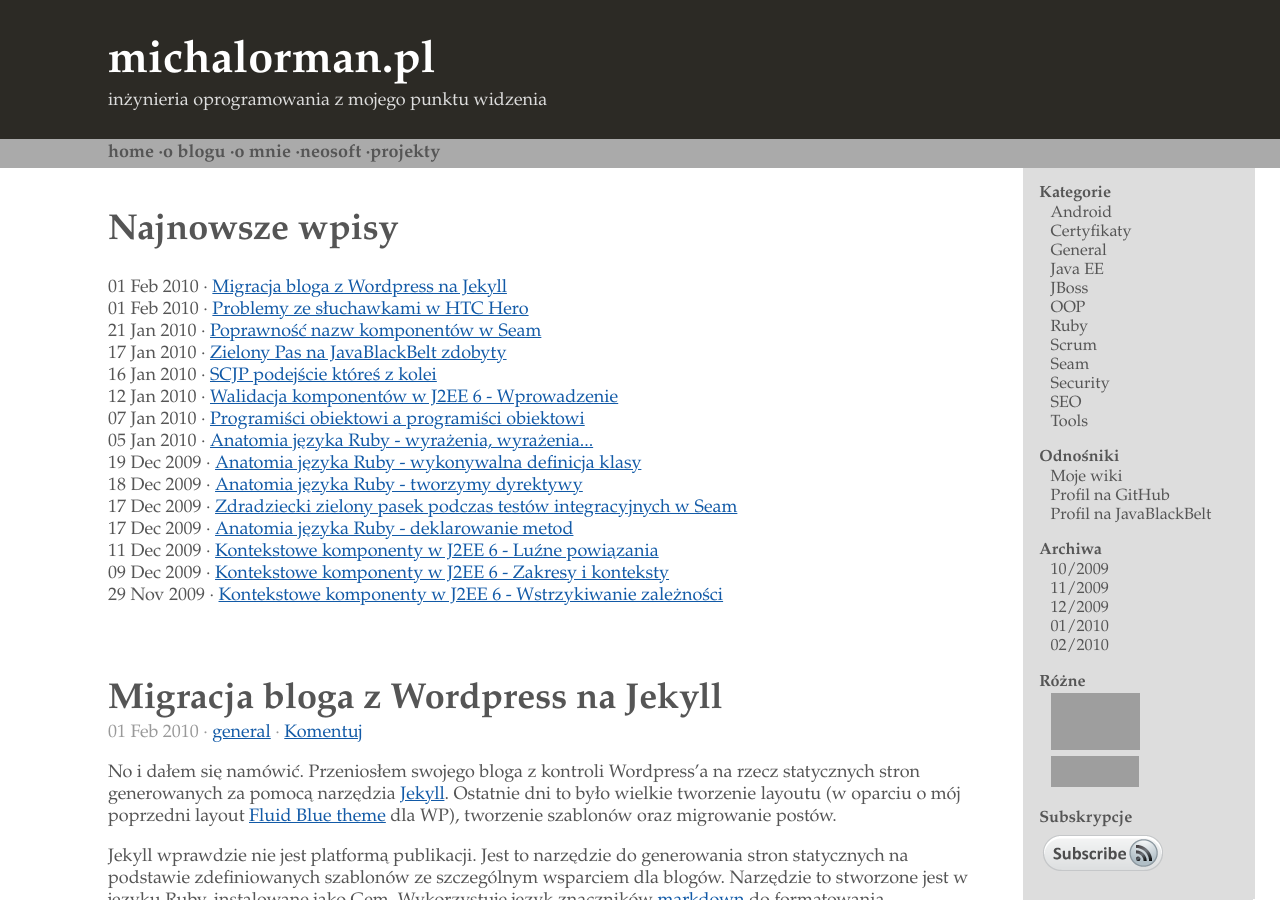
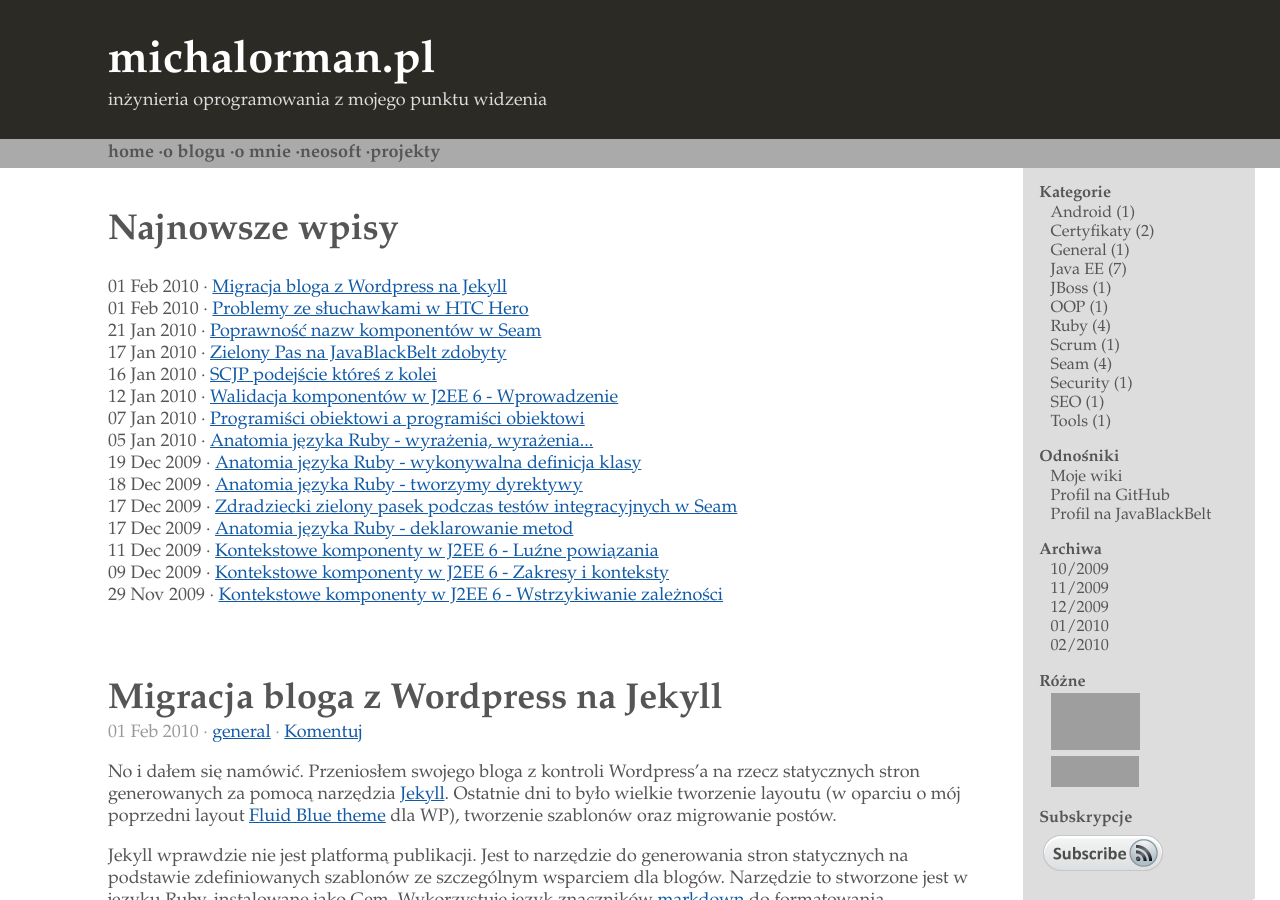
Before and after one commit to michalorman/michalorman-blog-old, a Jekyll site: the page built from blog/index.html, in a window 1280 px wide and 900 px high. Built offline with Jekyll 4.4.1, drawn with Linux system fonts in a browser that asks for light colours; Markdown is read by kramdown in place of the engine named in the settings; comment, search, counter and statistics services are not loaded; grey boxes are pictures that could not be loaded.

Commit message:
Added posts amount in given category.

```diff
--- a/_layouts/default.html
+++ b/_layouts/default.html
@@ -33,18 +33,18 @@
 					<li>
 					  <h1>Kategorie</h1>
 						<ul>
-							<li><a href="/blog/android/">Android</a></li>
-							<li><a href="/blog/certyfikaty/">Certyfikaty</a></li>
-							<li><a href="/blog/general/">General</a></li>
-							<li><a href="/blog/javaee/">Java EE</a></li>
-							<li><a href="/blog/jboss/">JBoss</a></li>
-							<li><a href="/blog/oop/">OOP</a></li>
-							<li><a href="/blog/ruby/">Ruby</a></li>
-							<li><a href="/blog/scrum/">Scrum</a></li>
-							<li><a href="/blog/seam/">Seam</a></li>
-							<li><a href="/blog/security/">Security</a></li>
-							<li><a href="/blog/seo/">SEO</a></li>
-							<li><a href="/blog/tools/">Tools</a></li>
+							<li><a href="/blog/android/">Android ({{ site.categories.android.size }})</a></li>
+							<li><a href="/blog/certyfikaty/">Certyfikaty ({{ site.categories.certyfikaty.size }})</a></li>
+							<li><a href="/blog/general/">General ({{ site.categories.general.size }})</a></li>
+							<li><a href="/blog/javaee/">Java EE ({{ site.categories.javaee.size }})</a></li>
+							<li><a href="/blog/jboss/">JBoss ({{ site.categories.jboss.size }})</a></li>
+							<li><a href="/blog/oop/">OOP ({{ site.categories.oop.size }})</a></li>
+							<li><a href="/blog/ruby/">Ruby ({{ site.categories.ruby.size }})</a></li>
+							<li><a href="/blog/scrum/">Scrum ({{ site.categories.scrum.size }})</a></li>
+							<li><a href="/blog/seam/">Seam ({{ site.categories.seam.size }})</a></li>
+							<li><a href="/blog/security/">Security ({{ site.categories.security.size }})</a></li>
+							<li><a href="/blog/seo/">SEO ({{ site.categories.seo.size }})</a></li>
+							<li><a href="/blog/tools/">Tools ({{ site.categories.tools.size }})</a></li>
 						</ul>
 					</li>
 					<li>
```
